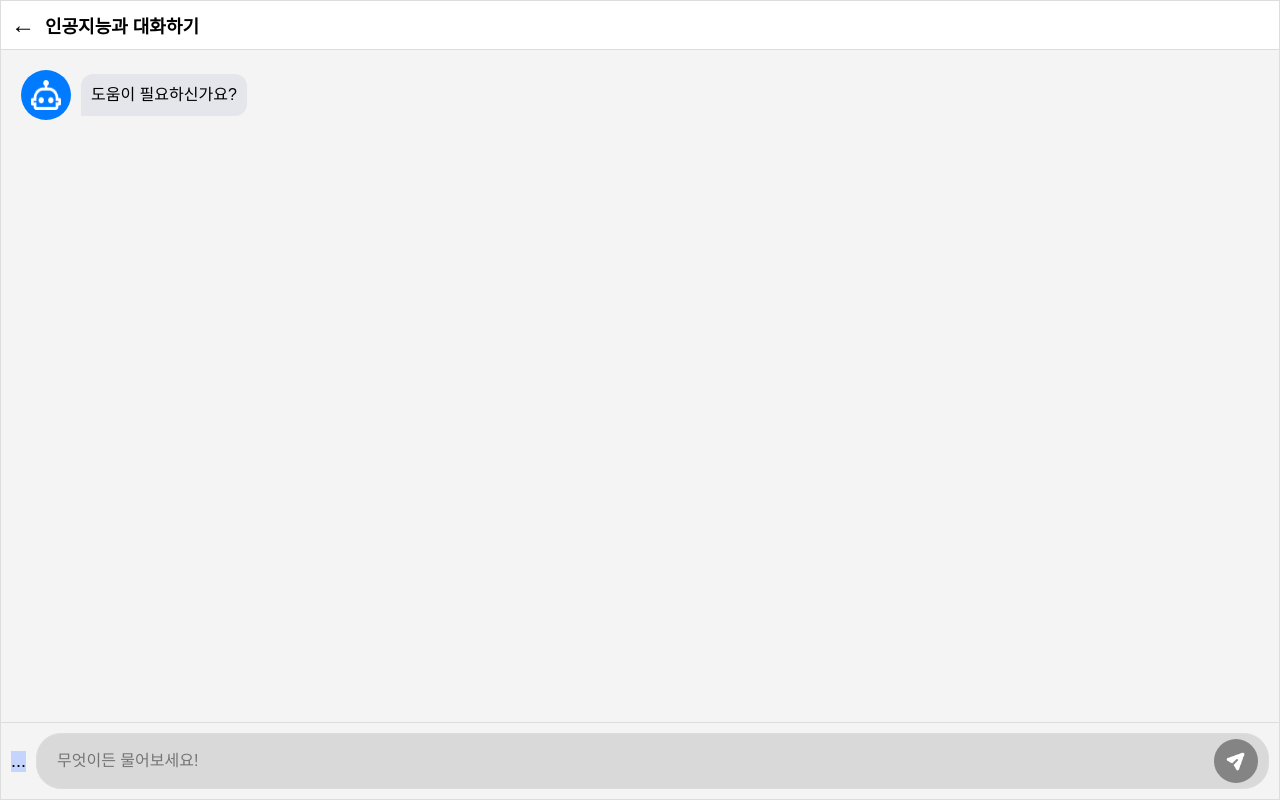
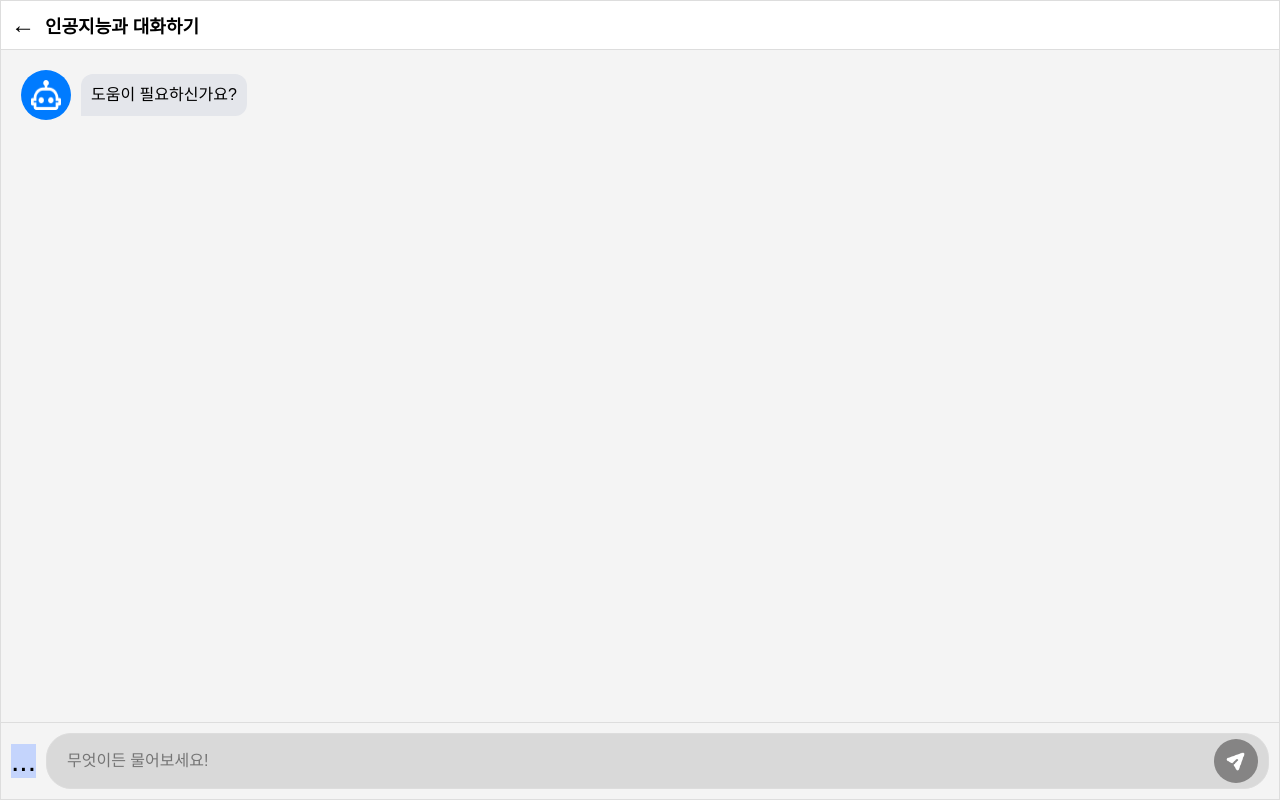
Before and after one commit to kssosoy/chatbot, a React (Vite) app: page / in a window 1280 px wide. Built offline with nearby package versions, Linux system fonts and the light colour scheme.

Commit message:
Djflksjf

```diff
--- a/src/Pages/Chat.css
+++ b/src/Pages/Chat.css
@@ -156,11 +156,11 @@ footer {
 footer .more-button {
   background: none;
   border: none;
-  font-size: 18px;
+  font-size: 30px;
   cursor: pointer;
   color: black;
   background-color: #C4D4FC;
-  margin-right: 10px;
+  margin-right:10px;
 }
 
 .input-container {
```
